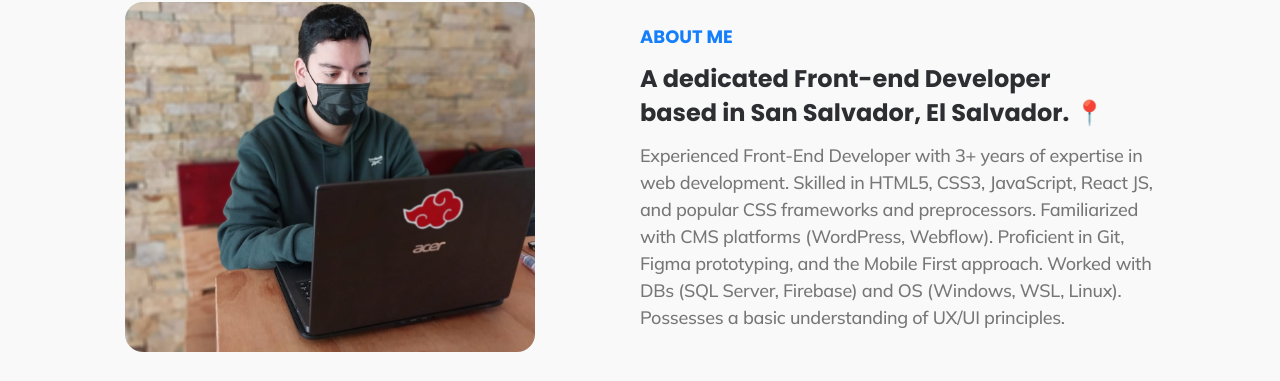
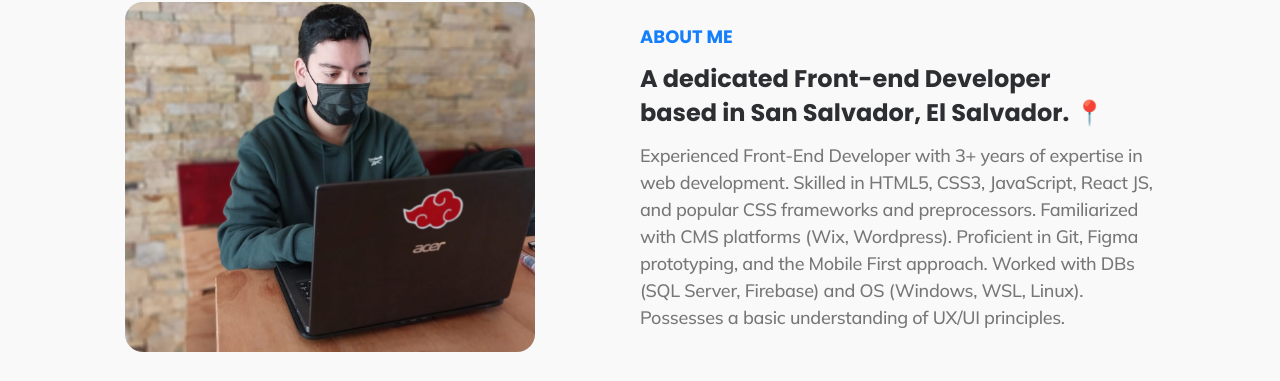
Before and after one commit to ESteban-07/ESteban-07.github.io, a React (Vite) app: page / in a window 1280 px wide. Shown: the part 984-1365 px from the top of the page. Built offline with nearby package versions, Linux system fonts and the light colour scheme.

Commit message:
Update AboutMe.jsx

```diff
--- a/src/components/AboutMe/AboutMe.jsx
+++ b/src/components/AboutMe/AboutMe.jsx
@@ -22,7 +22,7 @@ function AboutMe() {
             Experienced Front-End Developer with 3+ years of expertise in web
             development. Skilled in HTML5, CSS3, JavaScript, React JS, and
             popular CSS frameworks and preprocessors. Familiarized with CMS
-            platforms (WordPress, Webflow). Proficient in Git, Figma
+            platforms (Wix, Wordpress). Proficient in Git, Figma
             prototyping, and the Mobile First approach. Worked with DBs (SQL
             Server, Firebase) and OS (Windows, WSL, Linux). Possesses a basic
             understanding of UX/UI principles.
```
